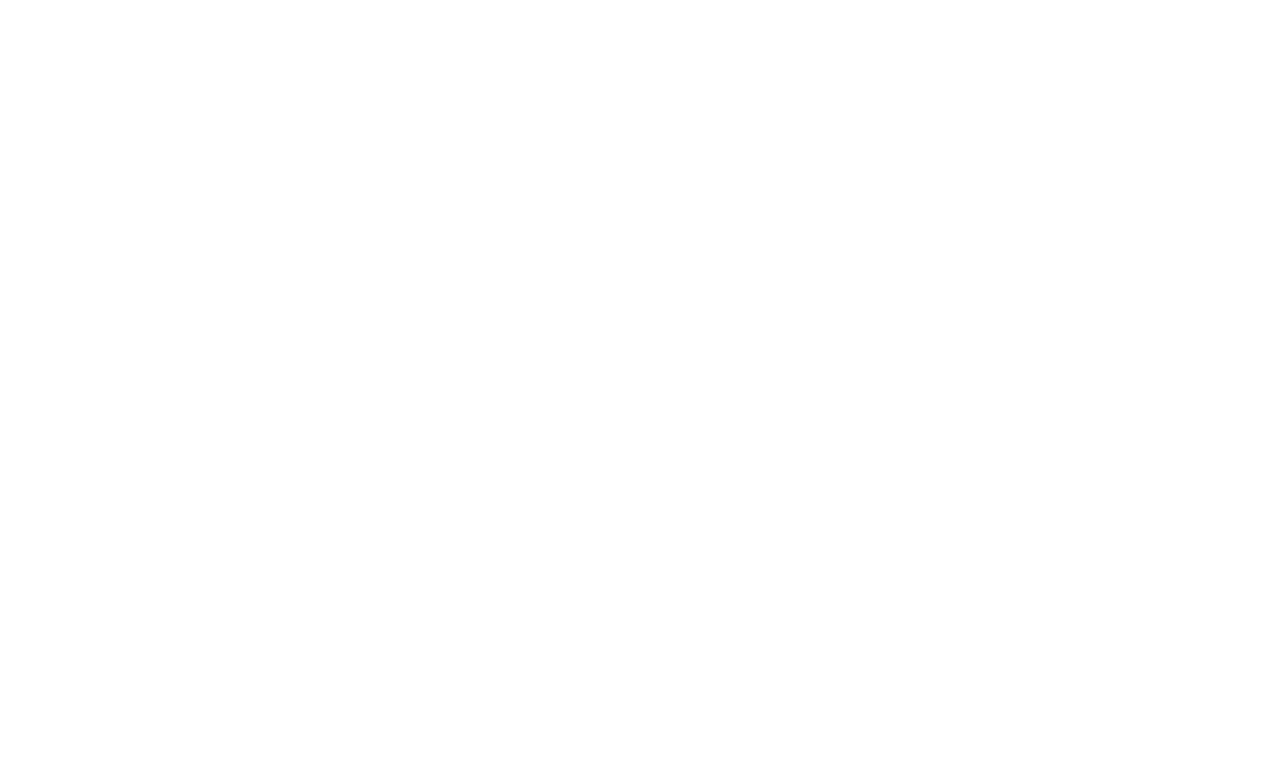
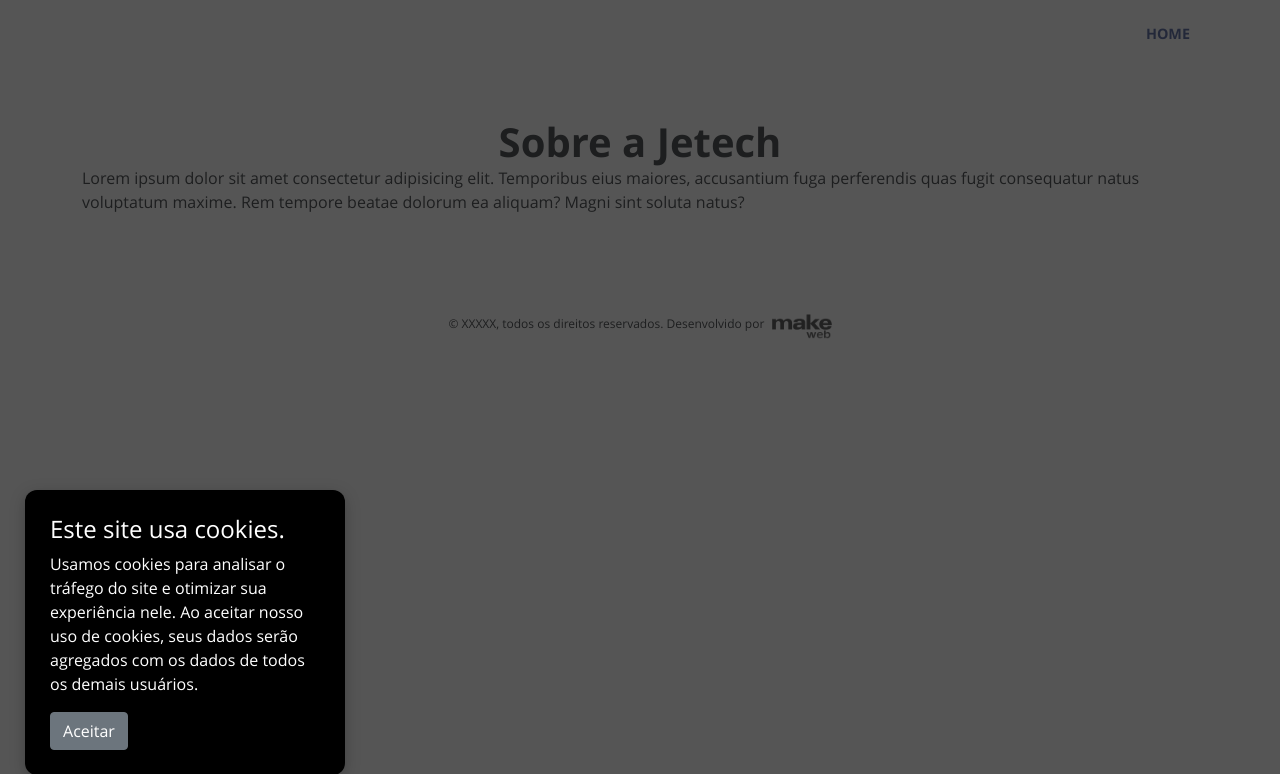
Before and after one commit to guiolima1993/projeto-jetech, a PHP site: page /empresa.php in a window 1280 px wide. Before the commit the part shown is empty. Shown: the top 774 px of the page. Run offline with PHP 8.4, Linux system fonts and the light colour scheme; style sheets or scripts are compiled from the project's sources; some libraries are stand-ins or nearby versions.

Commit message:
primeiro commit para clonagem

```diff
--- a/css/styles.scss
+++ b/css/styles.scss
@@ -738,6 +738,19 @@ header {
   font-size: 22px;
 }
 
+// ------------ Empresa ----------- //
+
+.empresa {
+  width: 100%;
+  display: flex;
+  align-items: center;
+  justify-content: space-around;
+
+  &-text {
+
+  }
+}
+
 // Footer
 footer {
   margin-top: 50px;
--- a/empresa.php
+++ b/empresa.php
@@ -0,0 +1,18 @@
+<?php $_home = true ?>
+<?php include('header.php'); ?>
+
+<section class="empresa">
+  <div class="container">
+    <div class="empresa-text">
+      <h1 class="empresa-text-title">
+        Sobre a Jetech
+      </h1>
+      <p>Lorem ipsum dolor sit amet consectetur adipisicing elit. Temporibus eius maiores, accusantium fuga perferendis quas fugit consequatur natus voluptatum maxime. Rem tempore beatae dolorum ea aliquam? Magni sint soluta natus?</p>
+    </div>
+    <div class="empresa-img bk" data-bk="images/empresa-bk.png"></div>
+  </div>
+</section>
+
+<?php include('footer.php'); ?>
+</body>
+</html>
```
Also changed, not shown: images/empresa-bk.png (added), images/eye.png (added), images/like.png (added), images/missao.png (added).
